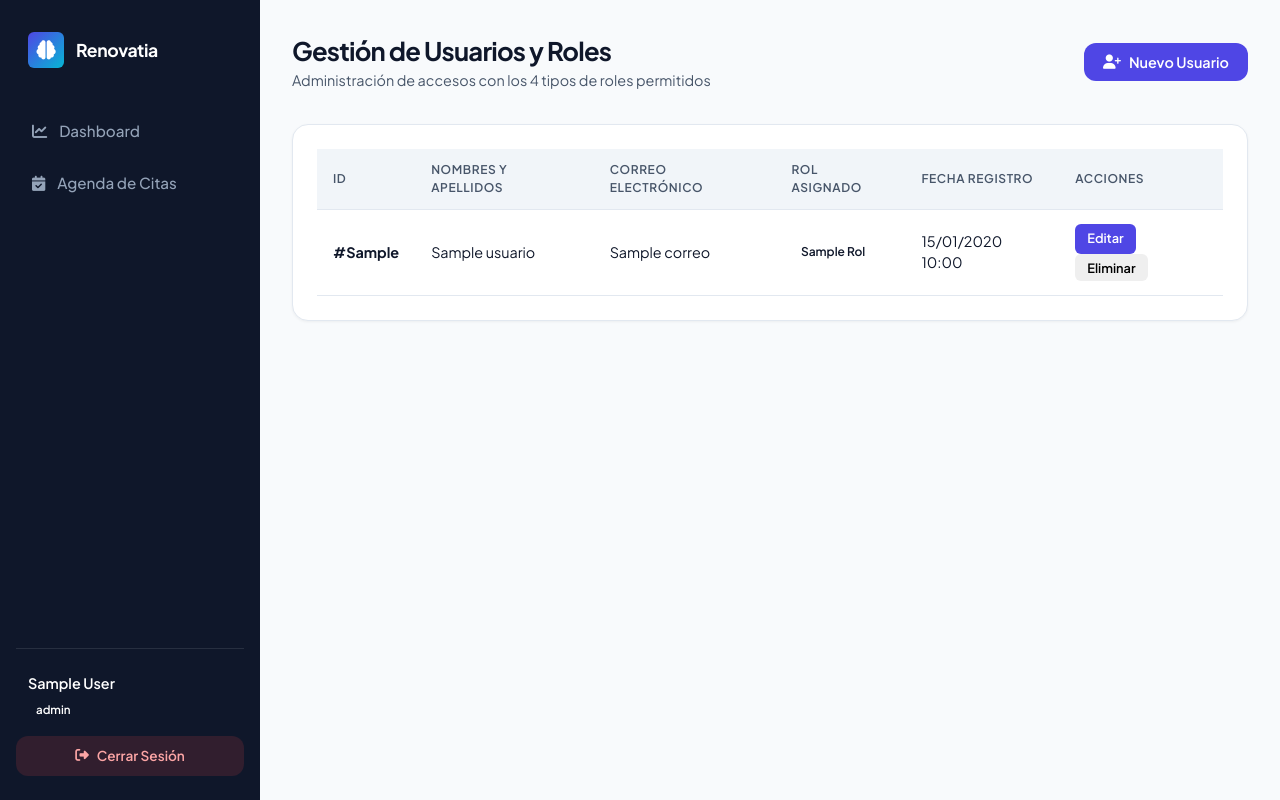
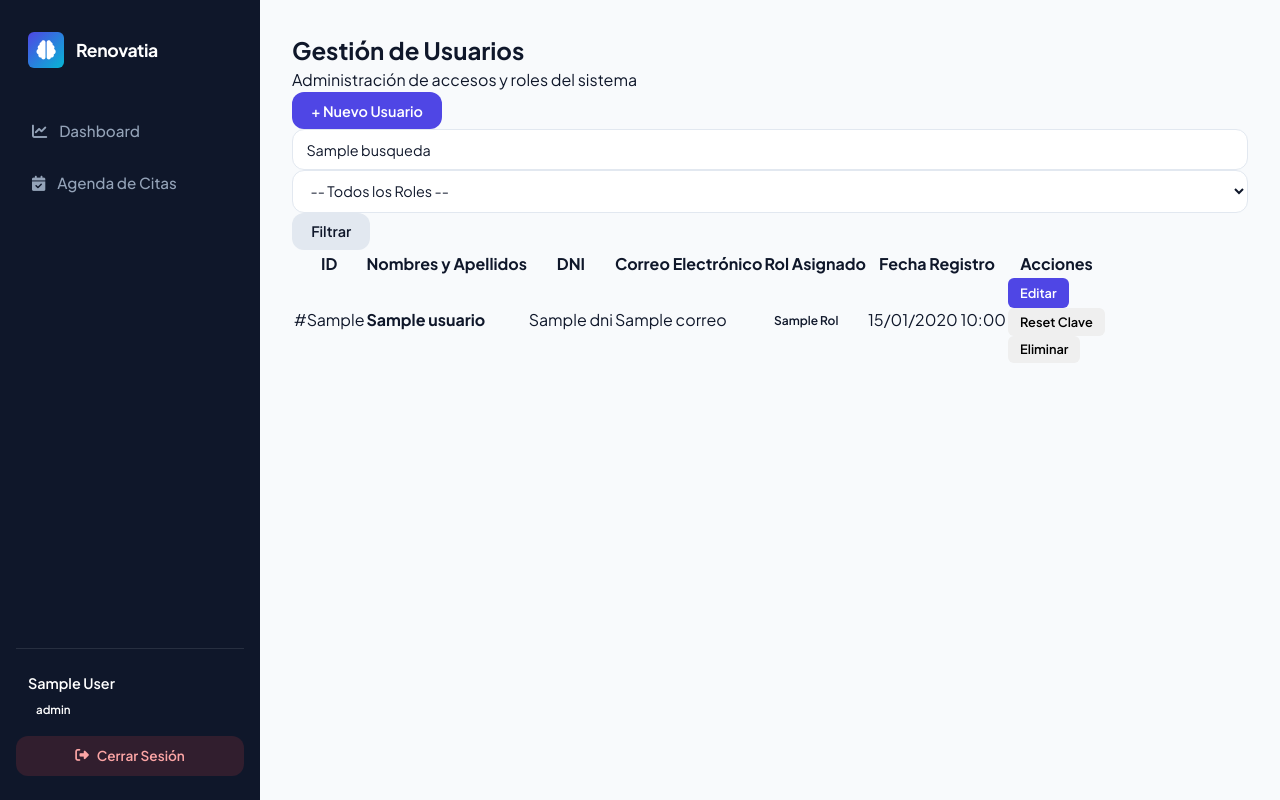
Before and after one commit to karenpbq-bot/TMTR---Renovatia, a Flask app: template templates/usuarios.html in a window 1280 px wide. Run offline with Flask 3, Linux system fonts and the light colour scheme; the visitor is signed in with stand-in values (Sample User, id 1); tables that the repository leaves empty hold one stand-in row (values such as "Sample post"); the template is opened without the code that fills it: values that come from a table or form of the project are taken from there, most other values are stand-ins (such as "Sample title", 1, 10 or a date in 2020).

Commit message:
Update usuarios.html

```diff
--- a/templates/usuarios.html
+++ b/templates/usuarios.html
@@ -1,96 +1,100 @@
-{% extends 'base.html' %}
-
-{% block title %}Gestión de Usuarios - Consultorio Psicológico{% endblock %}
-
+{% extends "base.html" %}
 {% block content %}
-<div class="header-bar">
+<div class="container-fluid py-4">
+    <div class="d-flex justify-content-between align-items-center mb-4">
         <div>
-        <h1 class="page-title">Gestión de Usuarios y Roles</h1>
-        <p class="page-subtitle">Administración de accesos con los 4 tipos de roles permitidos</p>
+            <h2>Gestión de Usuarios</h2>
+            <p class="text-muted">Administración de accesos y roles del sistema</p>
         </div>
-    <button class="btn btn-primary" onclick="toggleModal('modalCrearUsuario')">
-        <i class="fa-solid fa-user-plus"></i>
-        <span>Nuevo Usuario</span>
+        <!-- Botón para abrir modal o redirigir a crear usuario -->
+        <button type="button" class="btn btn-primary" data-bs-toggle="modal" data-bs-target="#nuevoUsuarioModal">
+            + Nuevo Usuario
         </button>
     </div>
 
-<!-- Modal para Crear Usuario -->
-<div id="modalCrearUsuario" style="display: none; position: fixed; top: 0; left: 0; width: 100vw; height: 100vh; background: rgba(0,0,0,0.5); z-index: 1000; align-items: center; justify-content: center;">
-    <div class="card-panel" style="width: 100%; max-width: 500px; margin: 0; animation: fadeIn 0.2s ease;">
-        <div class="card-header">
-            <h2 class="card-title">Registrar Nuevo Usuario</h2>
-            <button onclick="toggleModal('modalCrearUsuario')" style="background: none; border: none; font-size: 1.2rem; cursor: pointer; color: var(--text-muted);">&times;</button>
+    <!-- Formulario de Filtros Avanzados -->
+    <form method="GET" action="{{ url_for('usuarios') }}" class="row g-3 mb-4 card p-3 shadow-sm bg-white">
+        <div class="col-md-4">
+            <input type="text" name="q" class="form-control" placeholder="Buscar por nombre, correo o DNI..." value="{{ busqueda }}">
         </div>
-        <form action="{{ url_for('usuarios') }}" method="POST">
-            <div class="form-group">
-                <label for="nombres_apellidos" class="form-label">Nombres y Apellidos</label>
-                <input type="text" id="nombres_apellidos" name="nombres_apellidos" class="form-control" required placeholder="Ej. Dra. Laura Ramírez">
+        <div class="col-md-3">
+            <select name="rol" class="form-select">
+                <option value="">-- Todos los Roles --</option>
+                {% if current_user_role == 'Superadmin' %}
+                <option value="Superadmin" {% if filtro_rol == 'Superadmin' %}selected{% endif %}>Superadmin</option>
+                <option value="Director" {% if filtro_rol == 'Director' %}selected{% endif %}>Director</option>
+                {% endif %}
+                <option value="Administrador" {% if filtro_rol == 'Administrador' %}selected{% endif %}>Administrador</option>
+                <option value="Recepcionista" {% if filtro_rol == 'Recepcionista' %}selected{% endif %}>Recepcionista</option>
+                <option value="Especialista" {% if filtro_rol == 'Especialista' %}selected{% endif %}>Especialista</option>
+                <option value="Paciente" {% if filtro_rol == 'Paciente' %}selected{% endif %}>Paciente</option>
+            </select>
         </div>
-
-            <div class="form-group">
-                <label for="correo" class="form-label">Correo Electrónico</label>
-                <input type="email" id="correo" name="correo" class="form-control" required placeholder="ejemplo@consultorio.com">
-            </div>
-
-            <div class="form-group">
-                <label for="password" class="form-label">Contraseña Inicial</label>
-                <input type="password" id="password" name="password" class="form-control" placeholder="Por defecto: clave123">
-            </div>
-
-            <div class="form-group">
-                <label for="rol" class="form-label">Rol Asignado</label>
-                <select id="rol" name="rol" class="form-select" required>
-                    {% for r in roles_permitidos %}
-                    <option value="{{ r }}">{{ r }}</option>
+        {% if current_user_role == 'Superadmin' and clientes %}
+        <div class="col-md-3">
+            <select name="id_cliente" class="form-select">
+                <option value="">-- Todas las Empresas Cliente --</option>
+                {% for cli in clientes %}
+                <option value="{{ cli.id_cliente }}" {% if filtro_cliente|string == cli.id_cliente|string %}selected{% endif %}>{{ cli.nombre_marca }}</option>
                 {% endfor %}
             </select>
         </div>
-
-            <div style="display: flex; justify-content: flex-end; gap: 0.75rem; margin-top: 1.5rem;">
-                <button type="button" class="btn btn-secondary" onclick="toggleModal('modalCrearUsuario')">Cancelar</button>
-                <button type="submit" class="btn btn-primary">Guardar Usuario</button>
+        {% endif %}
+        <div class="col-md-2">
+            <button type="submit" class="btn btn-secondary w-100">Filtrar</button>
         </div>
     </form>
-    </div>
-</div>
 
     <!-- Tabla de Usuarios -->
-<div class="card-panel">
+    <div class="card shadow-sm">
+        <div class="card-body p-0">
             <div class="table-responsive">
-        <table class="custom-table">
-            <thead>
+                <table class="table table-hover align-middle mb-0">
+                    <thead class="table-light">
                         <tr>
                             <th>ID</th>
                             <th>Nombres y Apellidos</th>
+                            <th>DNI</th>
                             <th>Correo Electrónico</th>
                             <th>Rol Asignado</th>
                             <th>Fecha Registro</th>
-                    <th>Acciones</th> <!-- <-- AQUÍ SE AGREGÓ EL ENCABEZADO -->
+                            <th class="text-end">Acciones</th>
                         </tr>
                     </thead>
                     <tbody>
                         {% for u in usuarios %}
                         <tr>
-                    <td><strong>#{{ u.id_usuario }}</strong></td>
-                    <td>{{ u.nombres_apellidos }}</td>
+                            <td>#{{ u.id_usuario }}</td>
+                            <td><strong>{{ u.nombres_apellidos }}</strong></td>
+                            <td>{{ u.dni or 'No registrado' }}</td>
                             <td>{{ u.correo }}</td>
                             <td>
-                        <span class="badge badge-{{ u.rol | lower }}">
-                            {{ u.rol }}
-                        </span>
+                                <span class="badge bg-info text-dark">{{ u.rol }}</span>
                             </td>
-                    <td>{{ u.fecha_registro.strftime('%d/%m/%Y %H:%M') if u.fecha_registro else 'N/A' }}</td>
-                    <td>
-                        <!-- AQUÍ SE AGREGARON LOS BOTONES DE ACCIÓN -->
+                            <td>{{ u.fecha_registro.strftime('%d/%m/%Y %H:%M') if u.fecha_registro else '-' }}</td>
+                            <td class="text-end">
                                 <a href="{{ url_for('editar_usuario', id_usuario=u.id_usuario) }}" class="btn btn-sm btn-primary">Editar</a>
-                        <form action="{{ url_for('eliminar_usuario', id_usuario=u.id_usuario) }}" method="POST" style="display:inline;" onsubmit="return confirm('¿Estás seguro de que deseas eliminar este usuario?');">
+
+                                <form action="{{ url_for('reset_password', id_usuario=u.id_usuario) }}" method="POST" class="d-inline" onsubmit="return confirm('¿Restablecer la contraseña a temporal (Temp2026*)?');">
+                                    <button type="submit" class="btn btn-sm btn-warning" title="Generar Clave Temporal">Reset Clave</button>
+                                </form>
+
+                                {% if u.id_usuario != current_user_id %}
+                                <form action="{{ url_for('eliminar_usuario', id_usuario=u.id_usuario) }}" method="POST" class="d-inline" onsubmit="return confirm('¿Está seguro de eliminar este usuario?');">
                                     <button type="submit" class="btn btn-sm btn-danger">Eliminar</button>
                                 </form>
+                                {% endif %}
                             </td>
+                        </tr>
+                        {% else %}
+                        <tr>
+                            <td colspan="7" class="text-center py-4 text-muted">No se encontraron usuarios registrados con los filtros actualizados.</td>
                         </tr>
                         {% endfor %}
                     </tbody>
                 </table>
             </div>
         </div>
+    </div>
+</div>
 {% endblock %}
```
Lines whose indentation alone changed are shown as unchanged.
